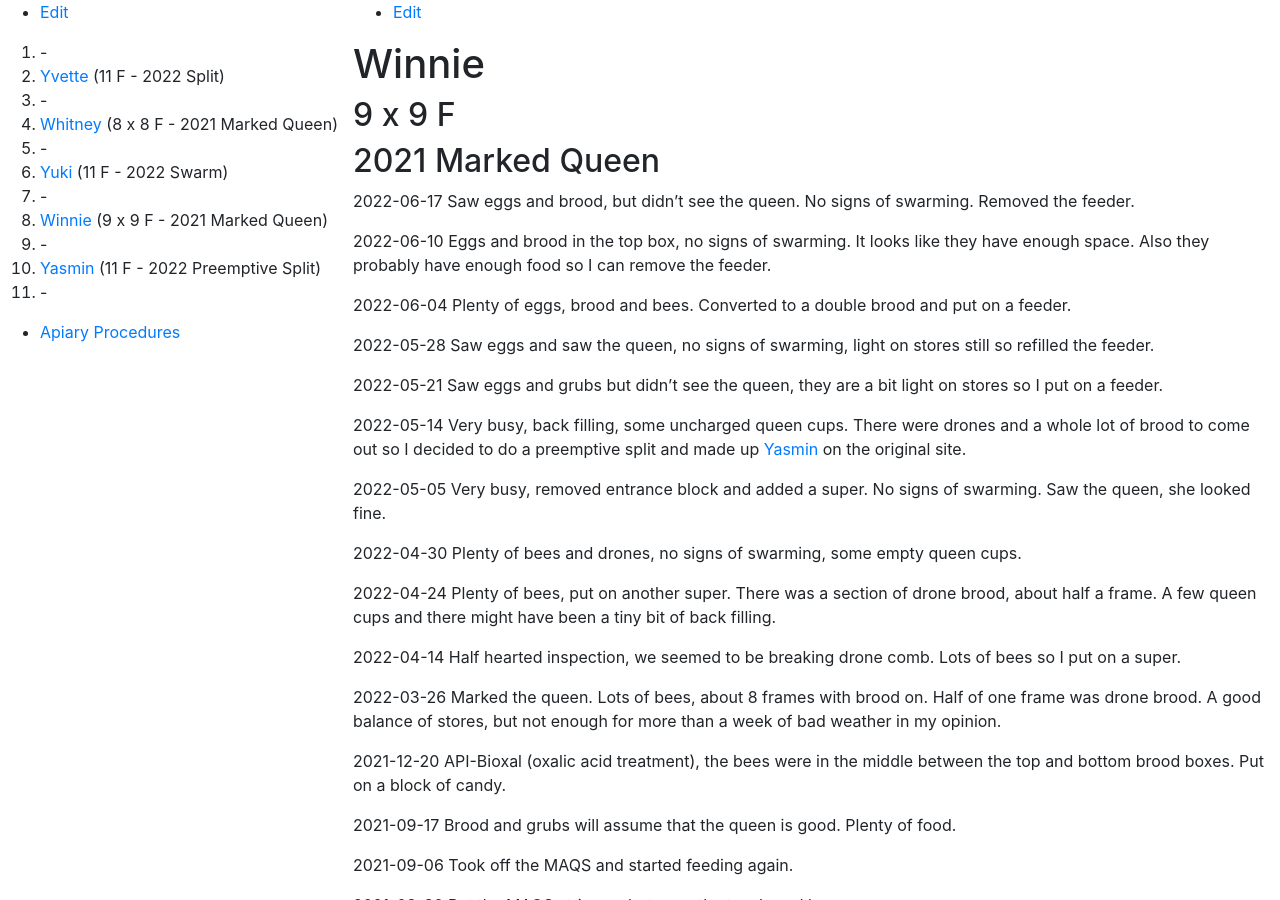
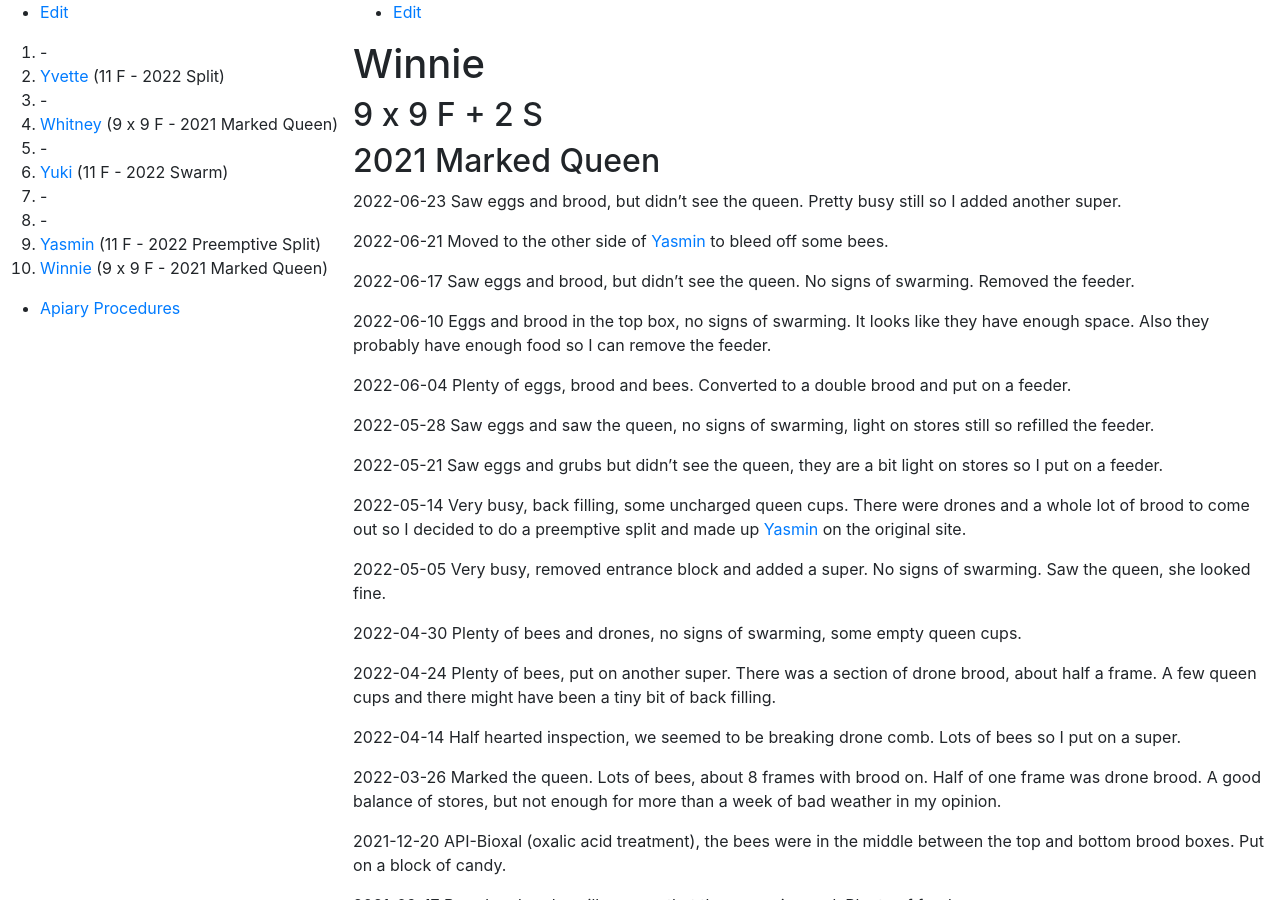
Before and after one commit to joejcollins/rhapsody-angel, a Jekyll site: the page built from queens/2021-winnie.md, in a window 1280 px wide and 900 px high. Built offline with Jekyll 4.4.1, drawn with Linux system fonts in a browser that asks for light colours; our own code applies the rules of GitHub Pages for plain Markdown files.

Commit message:
Inspection

```diff
--- a/_includes/apiary.md
+++ b/_includes/apiary.md
@@ -3,13 +3,12 @@
 1. -
 1. [Yvette]({{ site.baseurl }}/queens/2022-yvette.html) (11 F - 2022 Split)
 1. -
-1. [Whitney]({{ site.baseurl }}/queens/2021-whitney.html) (8 x 8 F - 2021 Marked Queen)
+1. [Whitney]({{ site.baseurl }}/queens/2021-whitney.html) (9 x 9 F - 2021 Marked Queen)
 1. -
 1. [Yuki]({{ site.baseurl }}/queens/2022-yuki.html) (11 F - 2022 Swarm)
 1. -
-1. [Winnie]({{ site.baseurl }}/queens/2021-winnie.html) (9 x 9 F - 2021 Marked Queen)
 1. -
 1. [Yasmin]({{ site.baseurl }}/queens/2022-yasmin.html) (11 F - 2022 Preemptive Split)
-1. -
+1. [Winnie]({{ site.baseurl }}/queens/2021-winnie.html) (9 x 9 F - 2021 Marked Queen)
 
 * [Apiary Procedures](https://github.com/joejcollins/rhapsody-angel/raw/master/book/00Book.pdf)
--- a/queens/2021-winnie.md
+++ b/queens/2021-winnie.md
@@ -1,8 +1,12 @@
 # Winnie
 
-## 9 x 9 F
+## 9 x 9 F + 2 S
 
 ## 2021 Marked Queen
+
+2022-06-23 Saw eggs and brood, but didn't see the queen. Pretty busy still so I added another super.
+
+2022-06-21 Moved to the other side of [Yasmin]({{ site.baseurl }}/queens/2022-yasmin.html) to bleed off some bees.
 
 2022-06-17 Saw eggs and brood, but didn't see the queen.  No signs of swarming.  Removed the feeder.
 
```
Also changed, not shown: queens/2021-whitney.md (+3 -1 lines).
